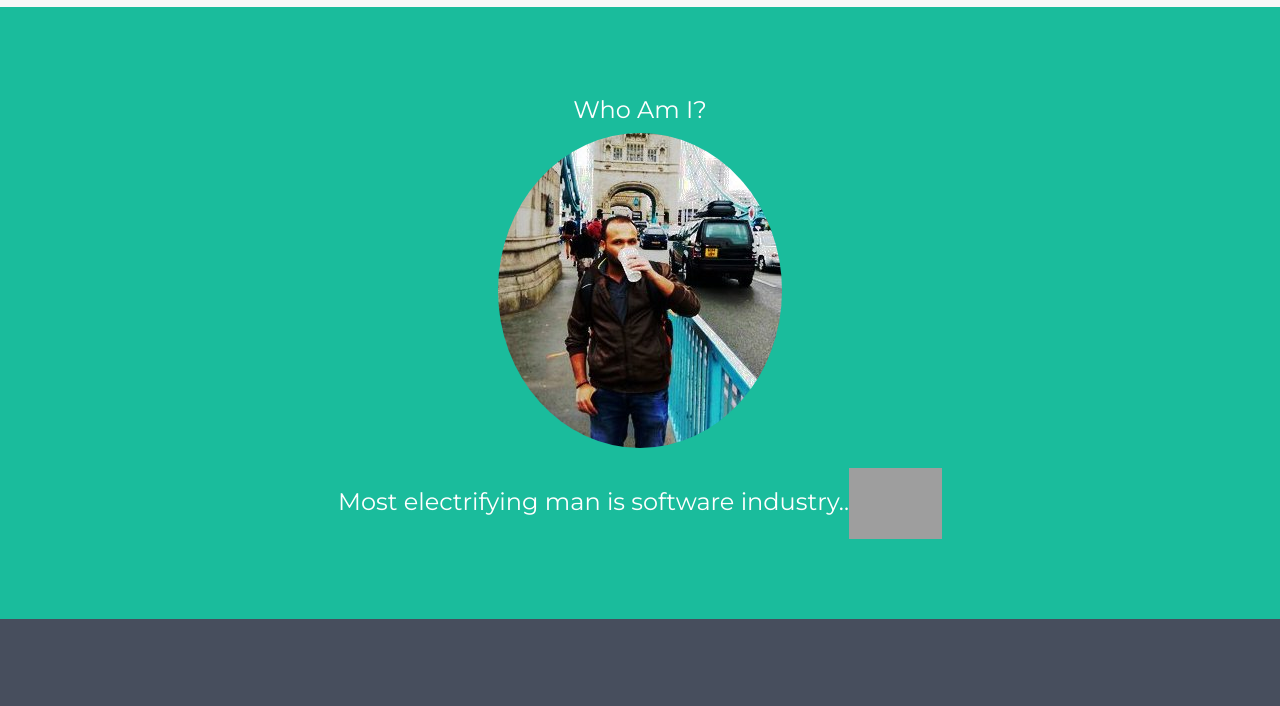
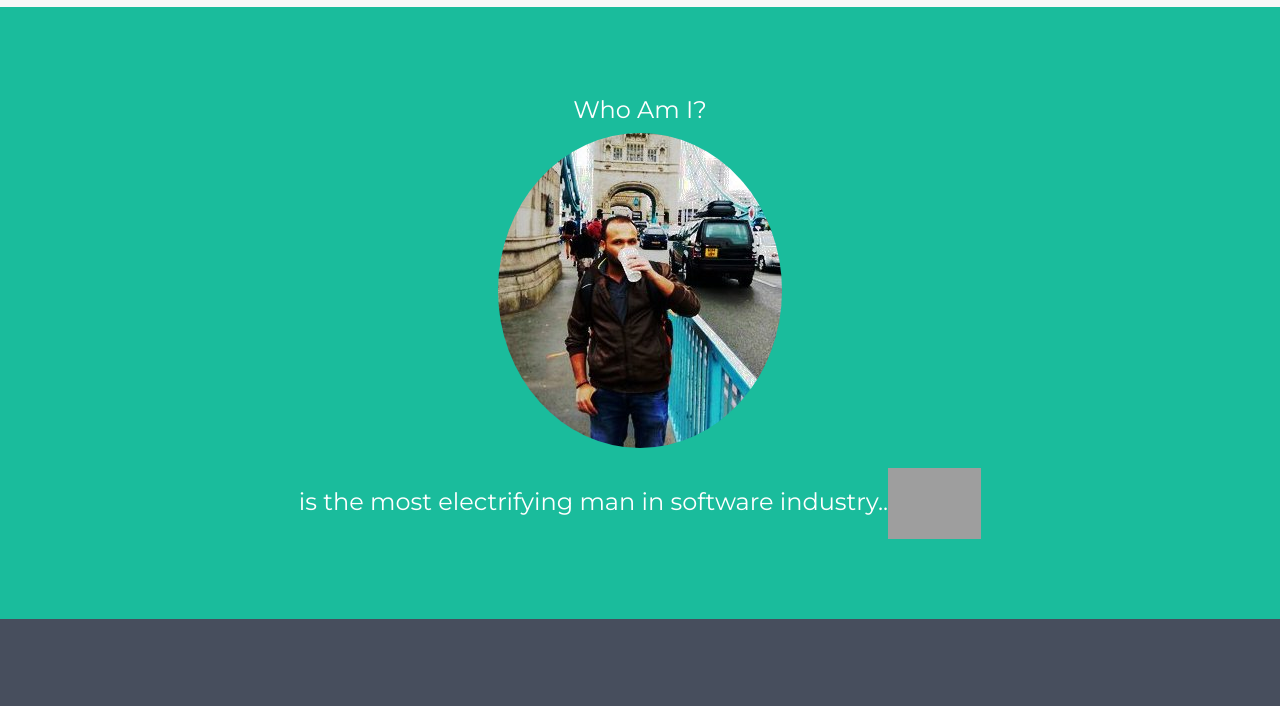
Before and after one commit to saampandit/sumitpandit, a plain HTML site: page index.html in a window 1280 px wide. Shown: the part 73-779 px from the top of the page. Drawn offline with nearby package versions, Linux system fonts and the light colour scheme; grey boxes are pictures that could not be loaded.

Commit message:
Update index.html
changed description of who am i

```diff
--- a/index.html
+++ b/index.html
@@ -35,7 +35,7 @@
 <div class="container-fluid bg-1 text-center" >
 <h3>Who Am I?</h3>
 <img src="crop_myself.jpg" class="img-responsive img-circle" style="display:inline" alt="myself">
-<h3>Most electrifying man is software industry..<a href="http://www.sherv.net/"><img alt="ROFLMAO" width=93 height=71 src="http://www.sherv.net/cm/emo/laughing/roflmao.gif"></a></h3>
+<h3>is the most electrifying man in software industry..<a href="http://www.sherv.net/"><img alt="ROFLMAO" width=93 height=71 src="http://www.sherv.net/cm/emo/laughing/roflmao.gif"></a></h3>
 </div>
 <div class="container-fluid bg-2 text-center">
   <h3>What Am I?</h3>
```
